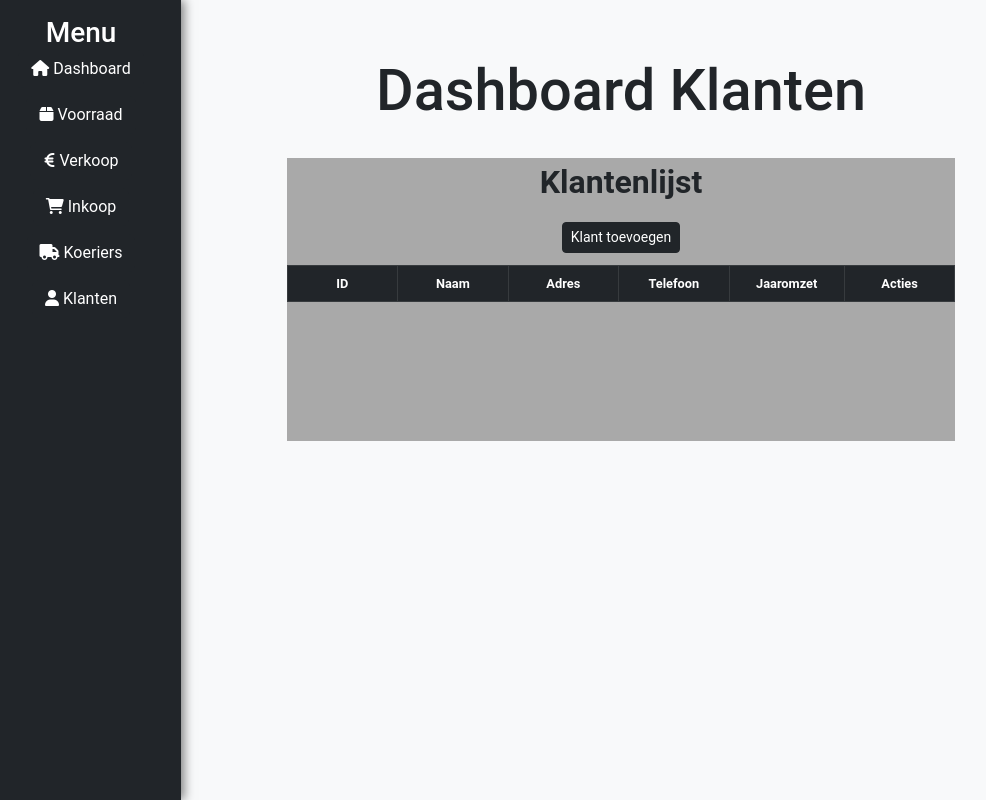
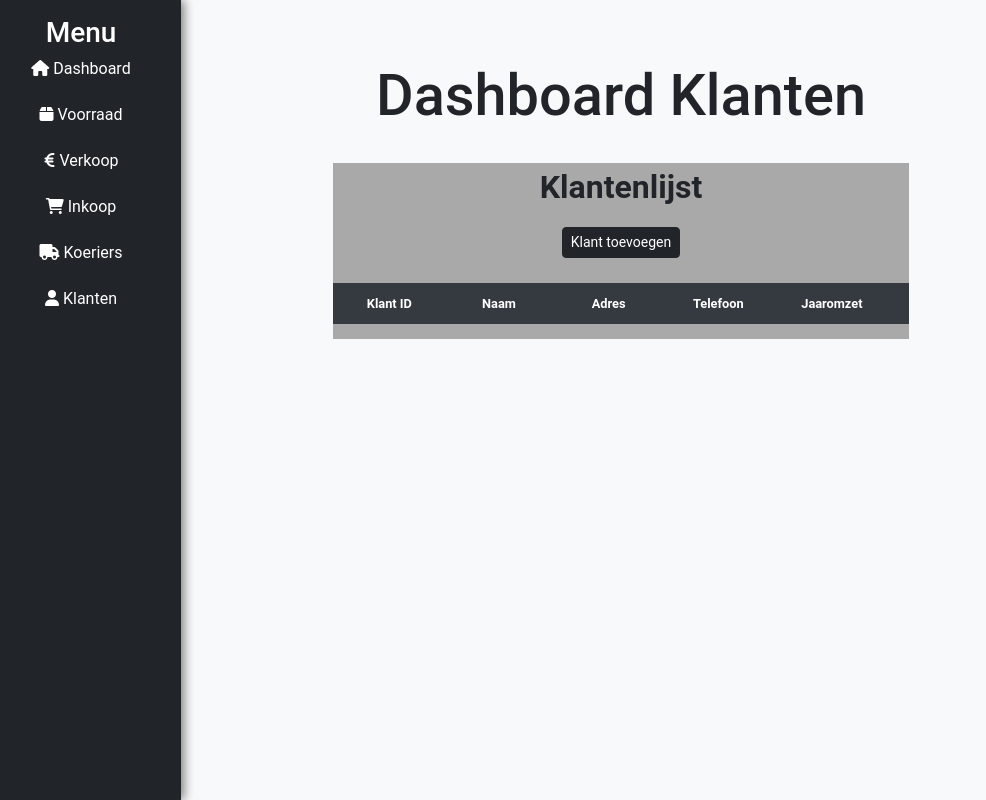
Before and after one commit to CyberDuckys/Main, a Flask app: page /klanten in a window 1280 px wide. Shown: the whole page, without its empty margins (19-1005 px from the left). Run offline with Flask 3, Linux system fonts and the light colour scheme; data that the repository does not hold is empty; some libraries are stand-ins or nearby versions.

Commit message:
Newest update Bavli

```diff
--- a/website/static/css/tables.css
+++ b/website/static/css/tables.css
@@ -2,6 +2,14 @@
     font-size: 0.8rem !important;
     /* Verklein de lettergrootte */
     min-width: -webkit-fill-available;
+}
+
+/* Maak de thead sticky */
+.table thead {
+    position: sticky;
+    top: 0; /* Zorgt ervoor dat de thead aan de bovenkant blijft */
+    z-index: 2000; /* Zorgt ervoor dat de thead boven de inhoud blijft */
+    background-color: #343a40; /* Achtergrondkleur behouden */
 }
 
 .table th,
@@ -9,6 +17,11 @@
     padding: 0.5rem;
     /* Verklein de celruimte */
     vertical-align: middle;
+}
+
+.table th {
+    background-color: #343a40;
+    border: 2px solid #343a40;
 }
 
 .card .card-title {
@@ -31,8 +44,9 @@
     padding: 2rem;
     position: static;
     background-color: darkgray;
-    min-width: 25vw;
+    min-width: 45vw;
     max-width: 45vw;
+    z-index: 1000;
 }
 
 .caption span {
@@ -56,6 +70,7 @@
     flex-direction: column;
     padding: unset;
     margin: auto;
+    position: fixed;
 }
 
 
@@ -69,6 +84,7 @@
     position: sticky;
     top: 0;
     z-index: 10;
+    overflow: auto;
 }
 }
 
@@ -97,8 +113,10 @@
     --bs-table-color: inherit; /* Zorgt dat de tekstkleur niet verandert */
 }
 
-.table>:not(caption)>*>* {
-    box-shadow: none !important; /* Verwijder de box-shadow die de kleuren veroorzaakt */
+table tr:hover {
+    --bs-table-bg: #f8f9fa83 !important; /* Wit voor even rijen */
+    --bs-table-color: inherit; /* Zorgt dat de tekstkleur niet verandert */
+    cursor: pointer;
 }
 
 .saveAll {
@@ -109,10 +127,14 @@
     display: flex;
     flex-direction: column;
     align-items: center;
+    overflow: auto;
 }
 
 .table-responsive {
-    overflow: auto !important;
+    overflow-y: auto; /* Verticale scrollbar indien nodig */
+    overflow-x: auto; /* Horizontale scrollbar indien nodig */
+    max-height: 60vh; /* Voorkom dat de tabel te groot wordt */
+    position: relative;
 }
 
 .mb-4 {
@@ -121,4 +143,10 @@
 
 .fullTable {
     margin: auto;
+    width: 45vw;
+    overflow: auto;
 }
+
+.table-bordered>:not(caption)>*>* {
+    border-width: unset !important;
+}
--- a/website/static/style.css
+++ b/website/static/style.css
@@ -11,8 +11,7 @@ body {
   font-family: "Roboto", sans-serif;
   background-color: #f8f9fa;
   -webkit-text-size-adjust: 100%;
-  width: -webkit-fill-available;
-  min-width: 337px;
+  width: 100%;
 }
 
 th,
@@ -26,6 +25,7 @@ a {
   text-decoration: none;
 }
 
+@media only screen and (min-width: 730px) {
   .mb-4 {
     background-color: darkgray;
     height: 11rem;
@@ -44,6 +44,15 @@ a {
     margin: 0 auto;
     padding: 0 0 3%;
   }
+}
+
+@media only screen and (max-width: 768px) {
+  .mb-4, .alignH1 {
+    min-width: auto;
+    max-width: 100%;
+  }
+}
+
 
 .card-title {
   font-weight: 600;
@@ -185,6 +194,9 @@ a {
 .hamburgerPosition {
   margin: 0.5rem 0 0 1.5rem;
   position: relative;
+  max-width: fit-content;
+  min-width: 1.6rem;
+  min-height: 1.8rem;
 }
 
 /* Sidebar buttons */
@@ -275,6 +287,12 @@ a {
     font-size: 2rem;
   }
 
+@media only screen and (max-width: 1750px) {
+  .mb-4 {
+    padding: 15vh 0 1%;
+  }
+}
+
   .card {
     max-width: 340px !important;
   }
@@ -293,7 +311,7 @@ a {
 @media only screen and (max-width: 1600px) {
   .card {
     max-width: 270px !important;
-    min-width: unset;
+    min-width: 278px;
   }
 
   .container,
@@ -349,4 +367,8 @@ a {
   margin-bottom: 1.5rem !important;
 }
 
+.row>* {
+  padding-left: unset !important;
+  padding-right: unset !important;
+}
 /* --- */
--- a/website/templates/base.html
+++ b/website/templates/base.html
@@ -27,6 +27,7 @@
 </head>
 
 <body class="d-flex flex-column min-vh-100">
+
   <div class="hamburgerPosition">
     <!-- Verborgen checkbox voor het toggle-menu -->
     <input type="checkbox" id="menu-toggle" hidden />
--- a/website/templates/klanten.html
+++ b/website/templates/klanten.html
@@ -19,7 +19,7 @@
             <table class="table table-bordered table-striped table-hover table-sm text-center fs-6">
                 <thead class="table-dark">
                     <tr>
-                        <th>ID</th>
+                        <th>Klant ID</th>
                         <th>Naam</th>
                         <th>Adres</th>
                         <th>Telefoon</th>
--- a/website/views.py
+++ b/website/views.py
@@ -28,6 +28,7 @@ def create_views(mysql):
             JOIN products p ON v.product_id = p.product_id
             JOIN magazijn m ON v.magazijn_id = m.magazijn_id
             WHERE v.aantal <= 200
+            ORDER BY v.aantal
         """) or []
 
         print(bijna_op_producten)  # Debug output in de terminal
@@ -103,6 +104,7 @@ def create_views(mysql):
             FROM voorraad v
             JOIN products p ON v.product_id = p.product_id
             JOIN magazijn m ON v.magazijn_id = m.magazijn_id
+            ORDER BY voorraad_id
         """)
         return render_template("voorraad.html", voorraad=voorraad_data)
 
@@ -133,6 +135,7 @@ def create_views(mysql):
             FROM verkoop v
             JOIN bestellingen b ON v.bestelling_id = b.bestelling_id
             JOIN klant k ON v.klant_id = k.klant_id
+            ORDER BY v.verkoop_id
         """)
         return render_template("verkoop.html", verkoop=verkoop_data)
 
@@ -143,6 +146,7 @@ def create_views(mysql):
             SELECT i.inkoop_id, p.naam, i.aantal, i.bestel_datum, i.prijs_per_eenheid, i.leverancier
             FROM inkoop i
             JOIN products p ON i.product_id = p.product_id
+            ORDER BY i.inkoop_id
         """)
         return render_template("inkoop.html", inkoop=inkoop_data)
 
@@ -165,6 +169,7 @@ def create_views(mysql):
             FROM bestellingen b
             JOIN klant k ON b.klant_id = k.klant_id
             JOIN koeriers c ON b.koerier_id = c.koerier_id
+            ORDER BY b.bestelling_id
         """)
         return render_template("koeriers.html", koeriers=koeriers_data, leveringen=leveringen)
 
```
Also changed, not shown: website/static/js/toggleMenu.js (+8 -26 lines), website/templates/voorraad.html (+11 -9 lines), website/README.md. Lines whose indentation alone changed are shown as unchanged.
